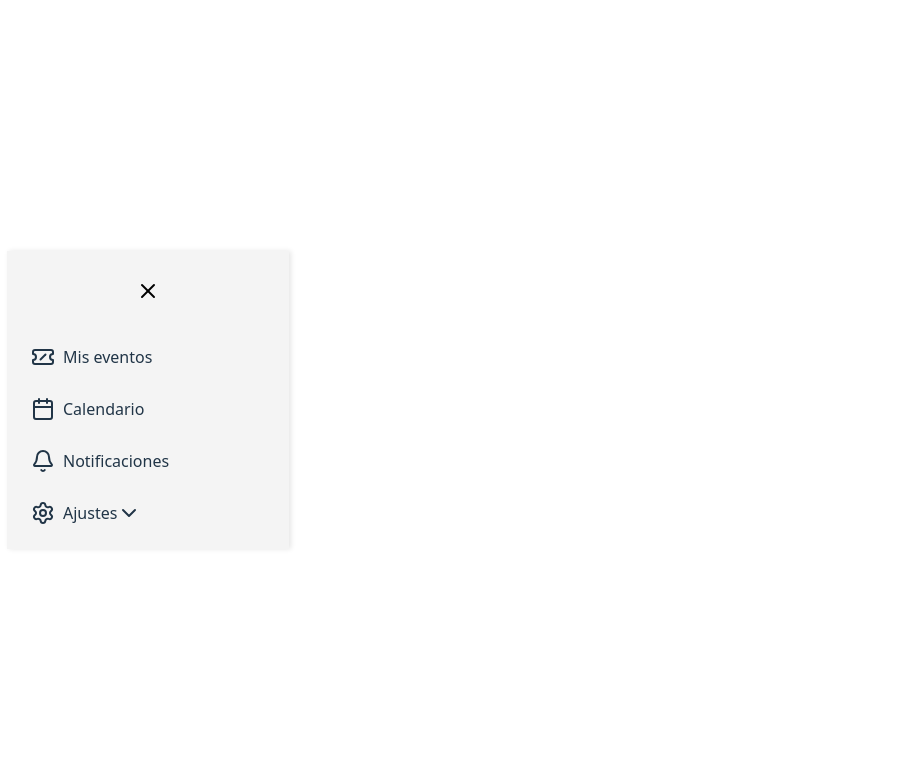
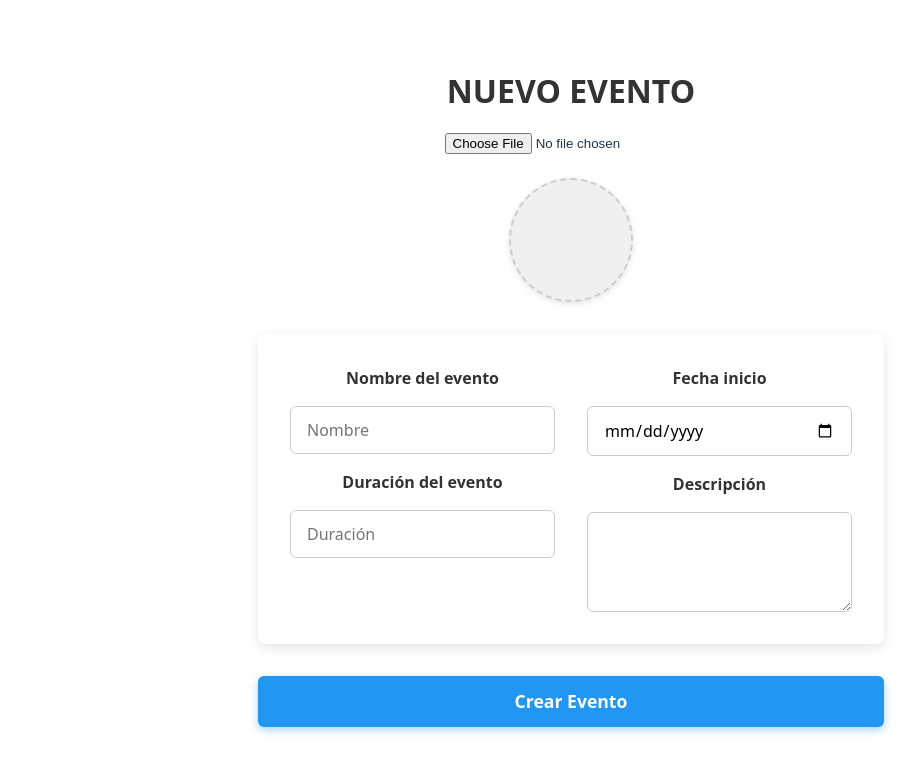
Before and after one commit to Marc-0207/FProject_front, a React (Vite) app: page /crearevento in a window 1280 px wide. Shown: the top 774 px of the page, without its empty margins (69-989 px from the left). Built offline with nearby package versions, Linux system fonts and the light colour scheme.

Commit message:
Crear evento medio hecho
Falta la confirmación de crear evento y que se guarde

```diff
--- a/src/App.jsx
+++ b/src/App.jsx
@@ -5,9 +5,9 @@ import './App.css'
 
 function App() {
    const [isOpen, setIsOpen] = useState(true);
+   // <Sidebar isOpen={isOpen} setIsOpen={setIsOpen} />
   return (
     <>
-      <Sidebar isOpen={isOpen} setIsOpen={setIsOpen} />
       <div>
         <Outlet />
       </div>
--- /dev/null
+++ b/src/components/CrearEvento/CrearEvento.css
@@ -0,0 +1,120 @@
+.FormContainer {
+  max-width: 700px;
+  margin: 2rem auto;
+  padding: 2rem;
+  background-color: #fff;
+  border-radius: 8px;
+  box-shadow: 0 4px 12px rgba(0,0,0,0.1);
+
+  display: grid;
+  grid-template-columns: 1fr 1fr;
+  gap: 2rem;
+  box-sizing: border-box;
+}
+
+/* Contenedor para cada columna */
+.column {
+  display: flex;
+  flex-direction: column;
+  gap: 1rem;
+}
+
+/* Etiquetas */
+.FormContainer p {
+  margin: 0;
+  font-weight: 600;
+  color: #333;
+  font-size: 1rem;
+}
+
+/* Inputs y textarea */
+.Nombre,
+.Duracion,
+.Calendario,
+.Hora,
+textarea {
+  width: 100%;
+  padding: 0.75rem 1rem;
+  font-size: 1rem;
+  border: 1px solid #ccc;
+  border-radius: 6px;
+  outline: none;
+  transition: border-color 0.3s ease;
+  font-family: inherit;
+  box-sizing: border-box;
+}
+
+textarea {
+  resize: vertical;
+  min-height: 100px;
+}
+
+/* Focus en inputs y textarea */
+.Nombre:focus,
+.Duracion:focus,
+.Calendario:focus,
+.Hora:focus,
+textarea:focus {
+  border-color: #2196f3;
+  box-shadow: 0 0 5px rgba(33, 150, 243, 0.5);
+}
+
+/* Botón crear evento */
+.CrearEvento {
+  display: block;
+  width: 100%;
+  max-width: 700px;
+  margin: 1.5rem auto 2rem;
+  padding: 0.85rem;
+  font-size: 1.1rem;
+  font-weight: 600;
+  color: white;
+  background-color: #2196f3;
+  border: none;
+  border-radius: 6px;
+  cursor: pointer;
+  transition: background-color 0.3s ease;
+  box-shadow: 0 3px 8px rgba(33, 150, 243, 0.4);
+}
+
+.CrearEvento:hover {
+  background-color: #1976d2;
+}
+
+/* Responsive para pantallas pequeñas */
+@media (max-width: 700px) {
+  .FormContainer {
+    display: flex;
+    flex-direction: column;
+  }
+  .CrearEvento {
+    max-width: 90%;
+  }
+}
+
+/* Imagen centrada */
+.ImagenContainer {
+  display: flex;
+  justify-content: center;
+  align-items: center;
+  margin: 1.5rem 0;
+}
+
+/* Círculo vacío antes de subir imagen */
+.PlaceholderCircle {
+  width: 120px;
+  height: 120px;
+  border-radius: 50%;
+  background-color: #f0f0f0;
+  border: 2px dashed #ccc;
+  box-shadow: 0 2px 6px rgba(0,0,0,0.1);
+}
+
+/* Imagen circular una vez cargada */
+.PreviewImage {
+  width: 120px;
+  height: 120px;
+  object-fit: cover;
+  border-radius: 50%;
+  box-shadow: 0 2px 8px rgba(0,0,0,0.2);
+}
--- a/src/components/CrearEvento/CrearEvento.jsx
+++ b/src/components/CrearEvento/CrearEvento.jsx
@@ -1,5 +1,66 @@
+import { useEffect, useState } from "react";
+import { calendario } from "../SVG";
+import './CrearEvento.css';
 
-function CrearEvento(){
+function CrearEvento() {
+  const [files, setFiles] = useState();
+  const [preview, setPreview] = useState();
 
+  useEffect(() => {
+    if (!files || files.length === 0) return;
+
+    const objectUrl = URL.createObjectURL(files[0]);
+    setPreview(objectUrl);
+
+    return () => {
+      URL.revokeObjectURL(objectUrl);
+    };
+  }, [files]);
+
+  return (
+    <>
+      <div>
+        <div>
+          <h1>NUEVO EVENTO</h1>
+        </div>
+        <input
+          type="file"
+          accept="image/jpg, image/jpeg, image/png"
+          onChange={(e) => {
+            if (e.target.files && e.target.files.length > 0) {
+              setFiles([e.target.files[0]]);
+            }
+          }}
+        />
+        <div className="ImagenRow">
+          <div className="ImagenContainer">
+            {preview ? (
+              <img src={preview} className="PreviewImage" alt="Preview" />
+            ) : (
+              <div className="PlaceholderCircle"></div>
+            )}
+          </div>
+        </div>
+
+        <div className="FormContainer">
+          <div className="column">
+            <p>Nombre del evento</p>
+            <input className="Nombre" placeholder="Nombre" />
+            <p>Duración del evento</p>
+            <input className="Duracion" placeholder="Duración" />
+          </div>
+          <div className="column">
+            <p>Fecha inicio</p>
+            <input className="Calendario" type="date" />
+            <p>Descripción</p>
+            <textarea></textarea>
+          </div>
+        </div>
+
+        <button className="CrearEvento">Crear Evento</button>
+      </div>
+    </>
+  );
 }
+
 export default CrearEvento;
```
Also changed, not shown: src/components/SVG.jsx (line endings or trailing spaces).
